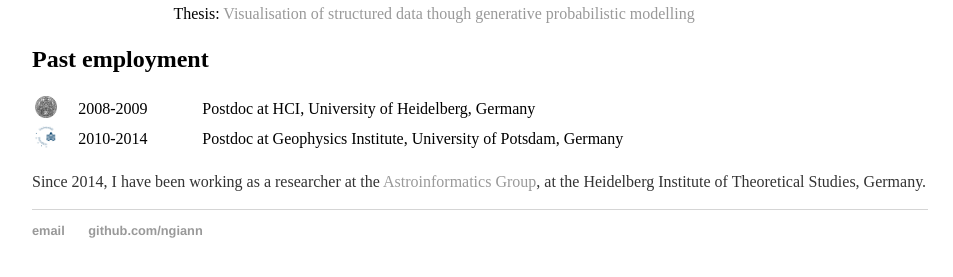
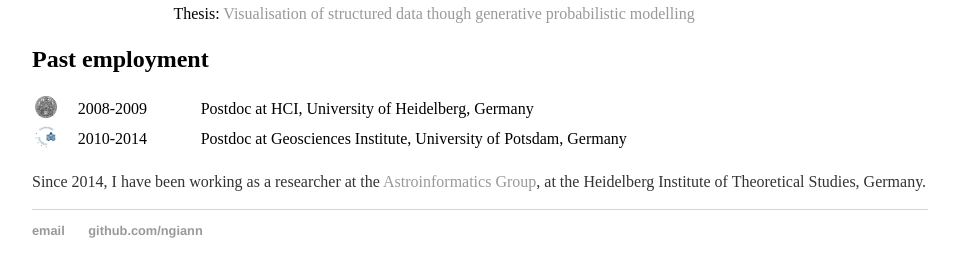
Before and after one commit to ngiann/ngiann.github.io, a Jekyll site: the page built from cv/index.html, in a window 1280 px wide. Shown: the part 227-504 px from the top of the page, without its empty margins (160-1113 px from the left). Built offline with Jekyll 4.4.1, drawn with Linux system fonts in a browser that asks for light colours.

Commit message:
Update index.html

```diff
--- a/cv/index.html
+++ b/cv/index.html
@@ -40,7 +40,7 @@ title: Nikos Gianniotis, Machine learning researcher
   <tr>
     <td>  <img src="potsdam.png" alt="" border=0 height=22 width=22></img>  </td>
     <td>2010-2014 </td>
-    <td>Postdoc at Geophysics Institute, University of Potsdam, Germany </td>
+    <td>Postdoc at Geosciences Institute, University of Potsdam, Germany </td>
   </tr>
 </table>
 
```
